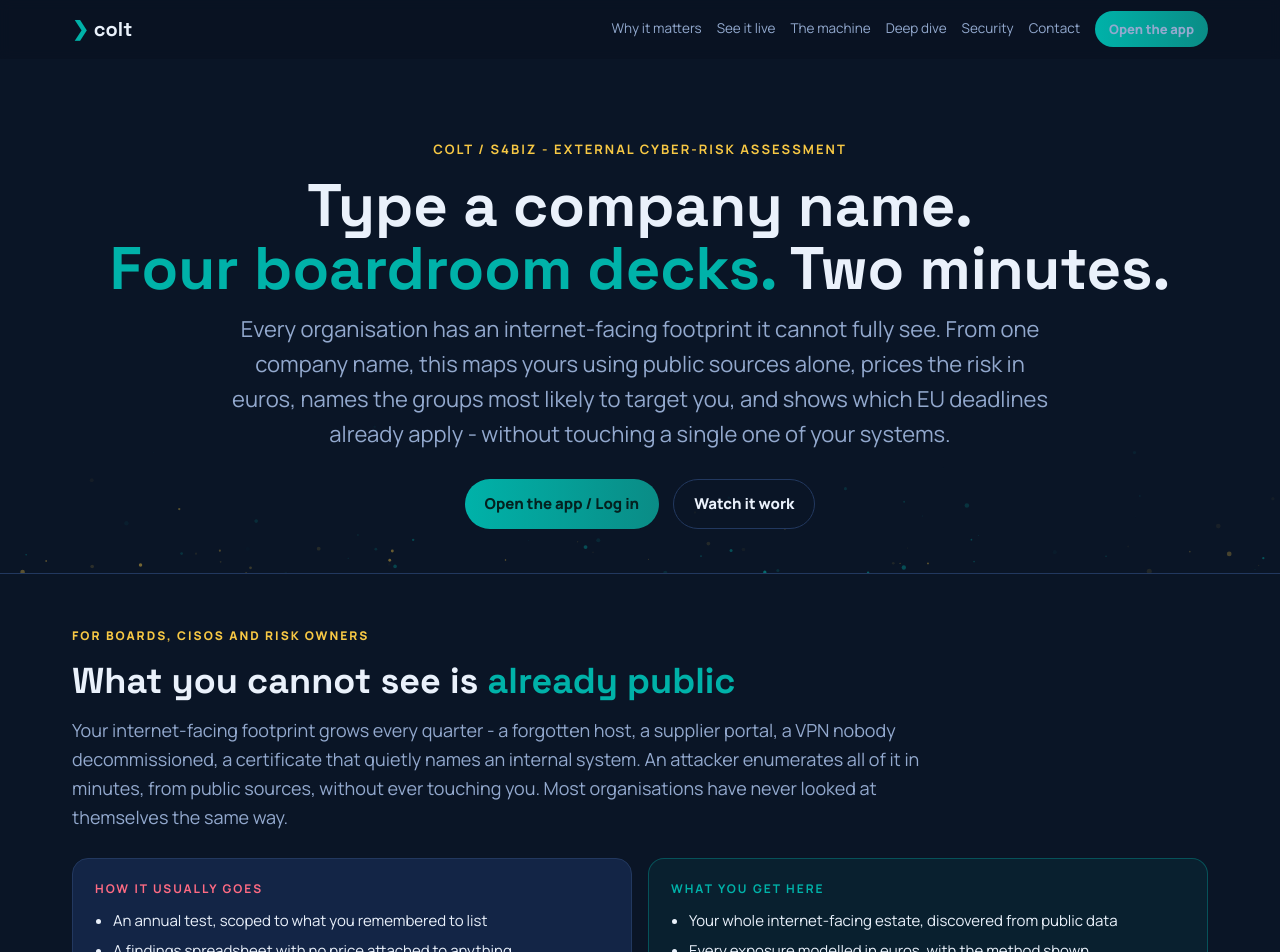
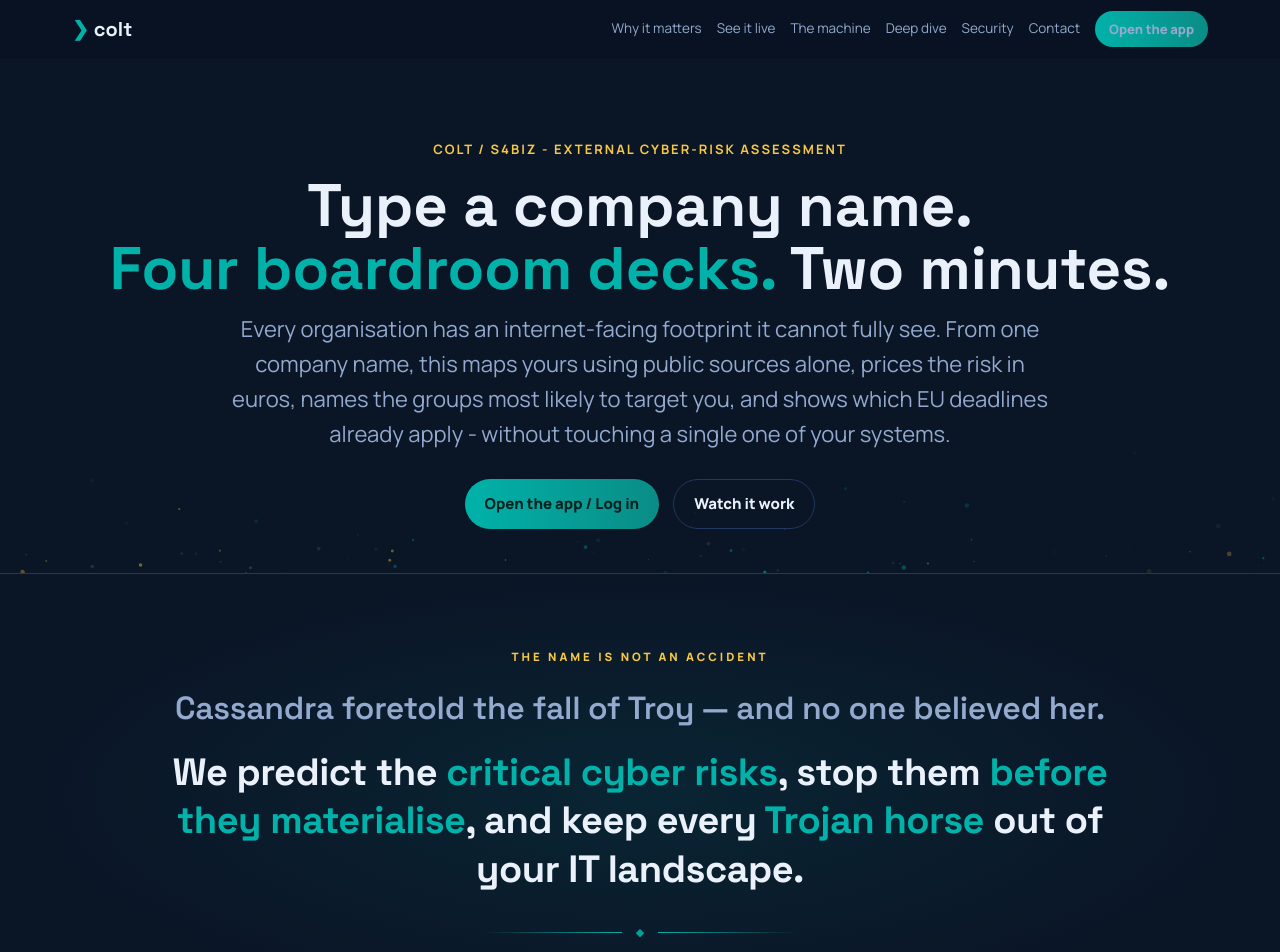
Before and after one commit to feranicus/electronic, a React (Vite) app in the folder webapp/frontend/: page / in a window 1280 px wide. Shown: the top 952 px of the page. Built offline with nearby package versions, Linux system fonts and the light colour scheme.

Commit message:
ship: engine + web update

```diff
--- a/webapp/frontend/src/pages/Landing.jsx
+++ b/webapp/frontend/src/pages/Landing.jsx
@@ -336,6 +336,16 @@
         </div>
       </section>
 
+      <section className="creed"><div className="wrap reveal">
+        <div className="creed-kick">The name is not an accident</div>
+        <blockquote className="creed-q">
+          <span className="l1">Cassandra foretold the fall of Troy &mdash; and no one believed her.</span>
+          <span className="l2">We predict the <b>critical cyber risks</b>, stop them
+            <b> before they materialise</b>, and keep every <b>Trojan horse</b> out of your IT landscape.</span>
+        </blockquote>
+        <div className="creed-rule" aria-hidden="true"><i></i><span>&#9670;</span><i></i></div>
+      </div></section>
+
       <section id="edge" className="lp edge"><div className="wrap reveal">
         <div className="kick2">For boards, CISOs and risk owners</div>
         <h2>What you cannot see is <span className="g">already public</span></h2>
--- a/webapp/frontend/src/styles.css
+++ b/webapp/frontend/src/styles.css
@@ -569,3 +569,24 @@
 @media (prefers-reduced-motion: reduce){
   .tb,.tb:active{transition:none;transform:none}
 }
+
+/* ---------- the creed: the Cassandra line, the centrepiece of the page ---------- */
+.creed{padding:74px 0;text-align:center;border-top:1px solid var(--line);border-bottom:1px solid var(--line);
+  background:radial-gradient(900px 320px at 50% 50%,rgba(0,178,169,.10),transparent 70%)}
+.creed-kick{color:var(--gold);font-weight:800;letter-spacing:3px;text-transform:uppercase;
+  font-size:11.5px;margin-bottom:22px}
+.creed-q{margin:0 auto;max-width:960px;border:0;padding:0;display:flex;flex-direction:column;gap:18px}
+.creed-q .l1{font-family:'Space Grotesk','Segoe UI',sans-serif;font-size:clamp(20px,3vw,32px);
+  font-weight:600;color:var(--mut);line-height:1.3;letter-spacing:-.3px}
+.creed-q .l2{font-family:'Space Grotesk','Segoe UI',sans-serif;font-size:clamp(22px,3.6vw,38px);
+  font-weight:700;color:var(--ink);line-height:1.28;letter-spacing:-.5px}
+.creed-q .l2 b{color:var(--teal);font-weight:700}
+.creed-rule{display:flex;align-items:center;justify-content:center;gap:14px;margin-top:30px;color:var(--teal)}
+.creed-rule i{display:block;width:min(140px,22vw);height:1px;background:linear-gradient(90deg,transparent,var(--teal))}
+.creed-rule i:last-child{background:linear-gradient(90deg,var(--teal),transparent)}
+.creed-rule span{font-size:11px;opacity:.9}
+@media (max-width:720px){
+  .creed{padding:52px 0}
+  .creed-q{gap:14px;text-align:left}
+  .creed-rule i{width:60px}
+}
```
Also changed, not shown: 1 other file (tests, documents, lock files or other folders).
